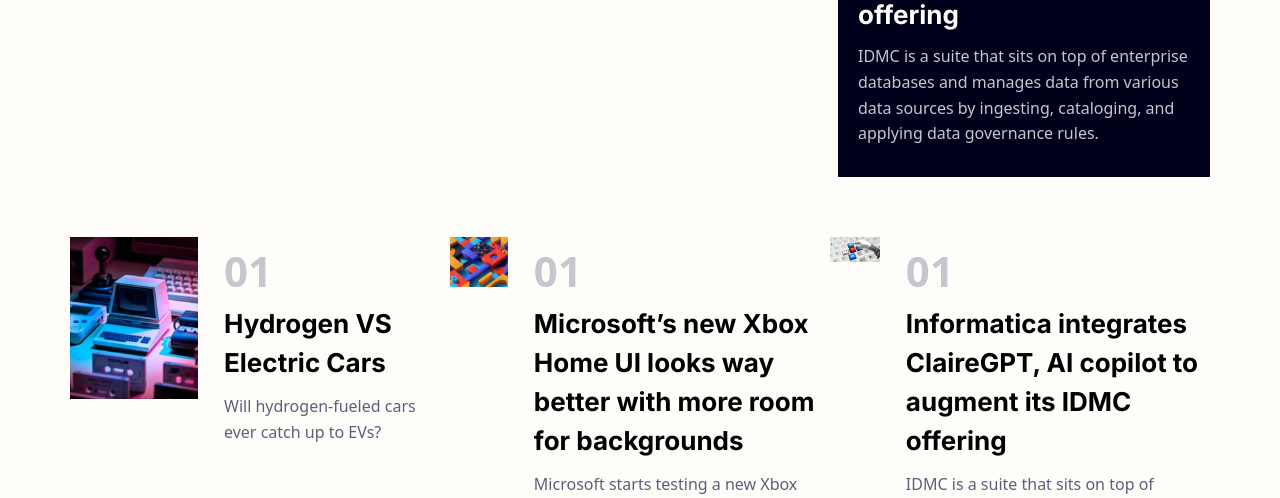
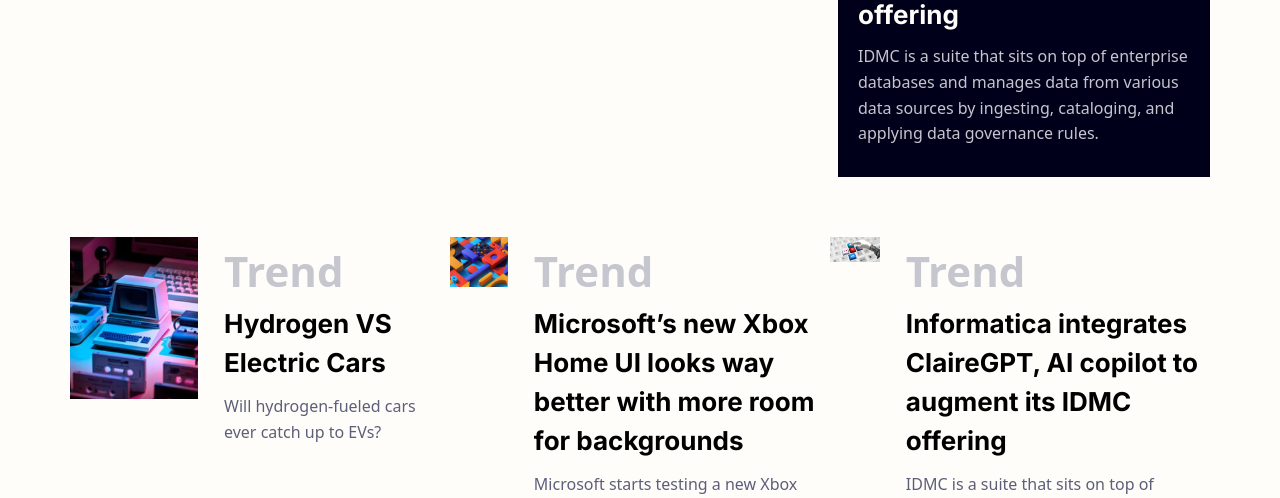
Before and after one commit to THSPSS/news, a Django app: page / in a window 1280 px wide. Shown: the part 841-1339 px from the top of the page. Run offline with Django 4.2, Linux system fonts and the light colour scheme; data comes from the database, SQL or seed files in the repository; some libraries are stand-ins or nearby versions.

Commit message:
-change trend card subtitle

```diff
--- a/news/core/templates/core/index.html
+++ b/news/core/templates/core/index.html
@@ -77,7 +77,7 @@
       <!--planning to replace listings to trend listings-->
 
       <ul class="grid-list">
-        {% for listing in listings|slice:":3"  %}
+        {% for listing in listings|slice:":3" %}
         <li>
 
           <div class="popular-card">
@@ -86,7 +86,7 @@
             </figure>
 
             <div>
-              <p class="card-subtitle">01</p>
+              <p class="card-subtitle">Trend</p>
               <a href="/listings/{{ listing.id }}/"><h3 class="h3 card-title">{{listing.title}}</h3></a>
 
               <p class="card-subtext">
```
